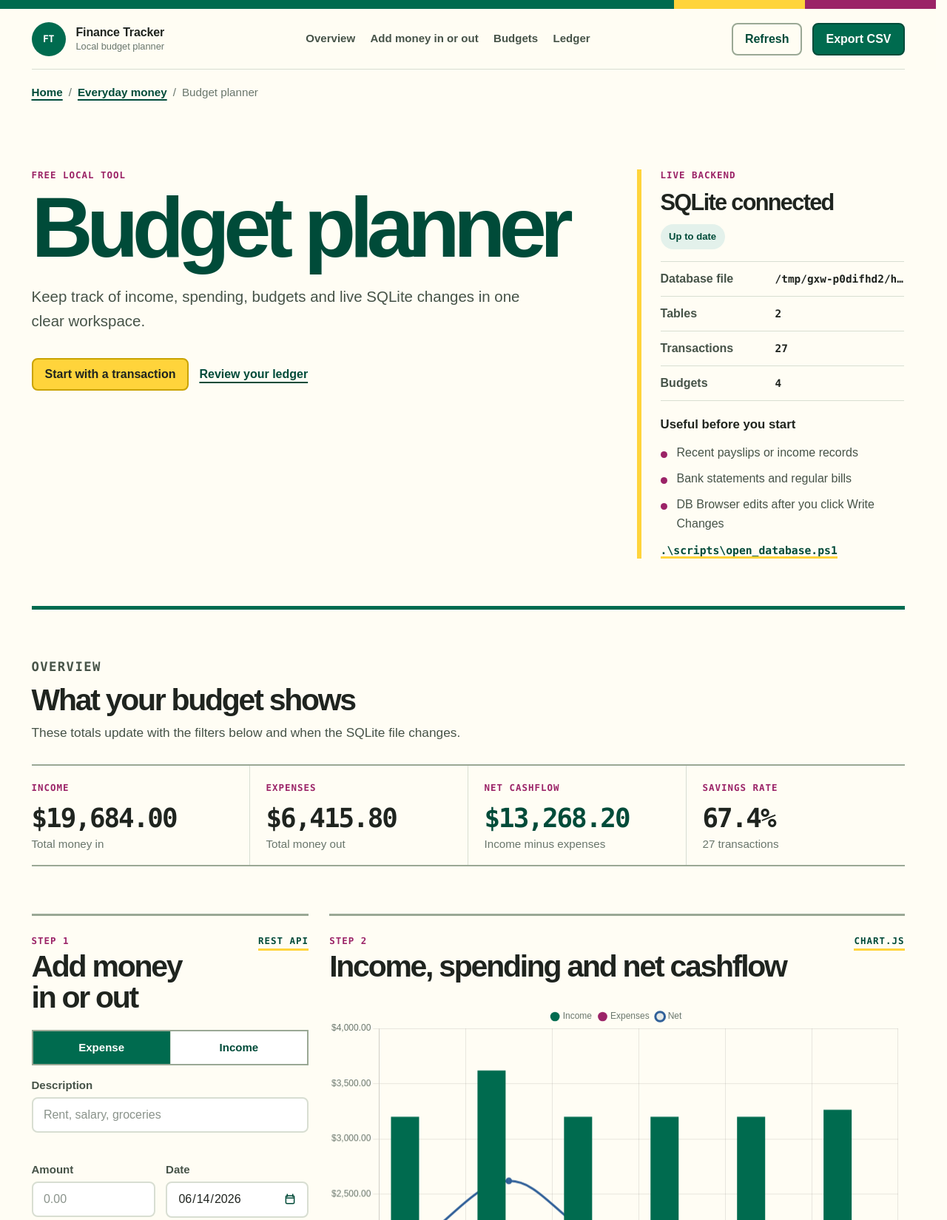
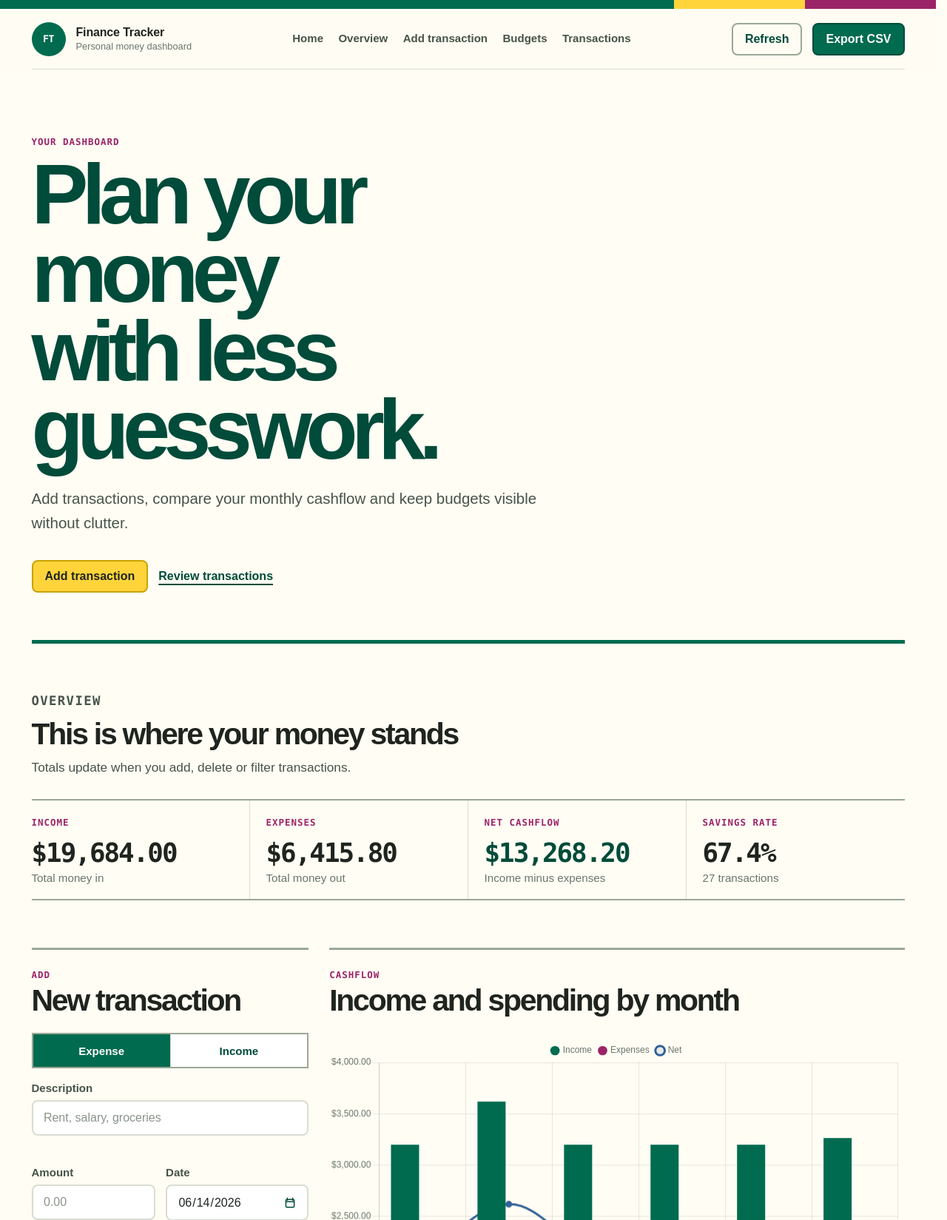
Before and after one commit to furqanfsl/Finance-Tracker, a Flask app: page /dashboard in a window 1280 px wide. Shown: the top 1649 px of the page at 74% size. Run offline with Flask 3, Linux system fonts and the light colour scheme; data comes from the database, SQL or seed files in the repository.

Commit message:
Hide backend details from dashboard

```diff
--- a/personal_finance_tracker/static/js/app.js
+++ b/personal_finance_tracker/static/js/app.js
@@ -28,7 +28,6 @@ const selectors = {
   budgetForm: document.querySelector("#budget-form"),
   filterForm: document.querySelector("#filter-form"),
   toast: document.querySelector("#toast"),
-  syncStatus: document.querySelector("#sync-status"),
   refreshButton: document.querySelector("#refresh-button"),
   exportButton: document.querySelector("#export-button"),
   clearFiltersButton: document.querySelector("#clear-filters-button"),
@@ -37,11 +36,6 @@ const selectors = {
   categoryOptions: document.querySelector("#category-options"),
   transactionRows: document.querySelector("#transaction-rows"),
   budgetList: document.querySelector("#budget-list"),
-  dbFile: document.querySelector("#db-file"),
-  dbTableCount: document.querySelector("#db-table-count"),
-  dbTransactionCount: document.querySelector("#db-transaction-count"),
-  dbBudgetCount: document.querySelector("#db-budget-count"),
-  dbTableList: document.querySelector("#db-table-list"),
   saveButton: document.querySelector("#save-transaction-button"),
   saveBudgetButton: document.querySelector("#save-budget-button"),
 };
@@ -57,7 +51,7 @@ function asDateLabel(value) {
 }
 
 function setStatus(message) {
-  selectors.syncStatus.textContent = message;
+  document.documentElement.dataset.syncStatus = message;
 }
 
 function showToast(message) {
@@ -334,27 +328,7 @@ function renderTransactions(transactions) {
 }
 
 function renderDatabaseStatus(database) {
-  const tables = database.tables || [];
-  const transactionTable = tables.find((table) => table.name === "transactions");
-  const budgetTable = tables.find((table) => table.name === "budgets");
-
-  selectors.dbFile.textContent = database.path || "SQLite database";
-  selectors.dbTableCount.textContent = `${tables.length}`;
-  selectors.dbTransactionCount.textContent = `${transactionTable?.row_count ?? 0}`;
-  selectors.dbBudgetCount.textContent = `${budgetTable?.row_count ?? 0}`;
   state.databaseFingerprint = database.fingerprint || state.databaseFingerprint;
-
-  selectors.dbTableList.innerHTML = tables.length
-    ? tables
-        .map(
-          (table) => `
-            <div class="db-row">
-              <strong>${escapeHtml(table.name)}</strong>
-              <span>${table.row_count} rows</span>
-            </div>`,
-        )
-        .join("")
-    : `<p class="empty-state">No database tables were found.</p>`;
 }
 
 function populateCategoryOptions() {
--- a/personal_finance_tracker/templates/dashboard.html
+++ b/personal_finance_tracker/templates/dashboard.html
@@ -1,23 +1,24 @@
 {% extends "base.html" %}
 
-{% block title %}Budget Planner | Finance Tracker{% endblock %}
+{% block title %}Dashboard | Finance Tracker{% endblock %}
 
 {% block content %}
 <header class="site-header" aria-label="Primary">
   <div class="service-band" aria-hidden="true"></div>
   <div class="shell topbar">
-    <a class="brand" href="#page-title" aria-label="Finance Tracker home">
+    <a class="brand" href="{{ url_for('ui.welcome') }}" aria-label="Finance Tracker home">
       <span class="brand-mark" aria-hidden="true">FT</span>
       <span class="brand-copy">
         <strong>Finance Tracker</strong>
-        <small>Local budget planner</small>
+        <small>Personal money dashboard</small>
       </span>
     </a>
     <nav class="topnav" aria-label="Dashboard sections">
+      <a href="{{ url_for('ui.welcome') }}">Home</a>
       <a href="#overview-title">Overview</a>
-      <a href="#transaction-form-title">Add money in or out</a>
+      <a href="#transaction-form-title">Add transaction</a>
       <a href="#budget-title">Budgets</a>
-      <a href="#transactions-title">Ledger</a>
+      <a href="#transactions-title">Transactions</a>
     </nav>
     <div class="header-actions" aria-label="Dashboard actions">
       <button class="button button-ghost" type="button" id="refresh-button">Refresh</button>
@@ -26,70 +27,25 @@
   </div>
 </header>
 
-<nav class="shell breadcrumb" aria-label="Breadcrumb">
-  <a href="#page-title">Home</a>
-  <span aria-hidden="true">/</span>
-  <a href="#overview-title">Everyday money</a>
-  <span aria-hidden="true">/</span>
-  <span>Budget planner</span>
-</nav>
-
-<section class="shell planner-hero" aria-labelledby="page-title">
+<section class="shell planner-hero dashboard-hero" aria-labelledby="page-title">
   <div class="hero-copy">
-    <p class="eyebrow">Free local tool</p>
-    <h1 id="page-title">Budget planner</h1>
+    <p class="eyebrow">Your dashboard</p>
+    <h1 id="page-title">Plan your money with less guesswork.</h1>
     <p>
-      Keep track of income, spending, budgets and live SQLite changes in one clear workspace.
+      Add transactions, compare your monthly cashflow and keep budgets visible without clutter.
     </p>
     <div class="hero-actions">
-      <a class="button button-primary" href="#transaction-form">Start with a transaction</a>
-      <a class="text-link" href="#transactions-title">Review your ledger</a>
+      <a class="button button-primary" href="#transaction-form">Add transaction</a>
+      <a class="text-link" href="#transactions-title">Review transactions</a>
     </div>
   </div>
-
-  <aside class="support-rail" aria-labelledby="database-title">
-    <div class="rail-heading">
-      <p class="section-kicker">Live backend</p>
-      <h2 id="database-title">SQLite connected</h2>
-      <span class="health-pill" id="sync-status" aria-live="polite">Loading data</span>
-    </div>
-
-    <dl class="database-list">
-      <div>
-        <dt>Database file</dt>
-        <dd id="db-file">Checking...</dd>
-      </div>
-      <div>
-        <dt>Tables</dt>
-        <dd id="db-table-count">-</dd>
-      </div>
-      <div>
-        <dt>Transactions</dt>
-        <dd id="db-transaction-count">-</dd>
-      </div>
-      <div>
-        <dt>Budgets</dt>
-        <dd id="db-budget-count">-</dd>
-      </div>
-    </dl>
-
-    <div class="prep-list" aria-label="Database quick actions">
-      <h3>Useful before you start</h3>
-      <ul>
-        <li>Recent payslips or income records</li>
-        <li>Bank statements and regular bills</li>
-        <li>DB Browser edits after you click Write Changes</li>
-      </ul>
-      <code>.\scripts\open_database.ps1</code>
-    </div>
-  </aside>
 </section>
 
 <section class="shell summary-section" aria-labelledby="overview-title">
   <div class="section-intro">
     <p class="section-kicker">Overview</p>
-    <h2 id="overview-title">What your budget shows</h2>
-    <p>These totals update with the filters below and when the SQLite file changes.</p>
+    <h2 id="overview-title">This is where your money stands</h2>
+    <p>Totals update when you add, delete or filter transactions.</p>
   </div>
   <dl class="summary-ledger">
     <div class="metric-card">
@@ -115,10 +71,9 @@
   <section class="planner-section form-panel" aria-labelledby="transaction-form-title">
     <div class="section-heading">
       <div>
-        <p class="section-kicker">Step 1</p>
-        <h2 id="transaction-form-title">Add money in or out</h2>
+        <p class="section-kicker">Add</p>
+        <h2 id="transaction-form-title">New transaction</h2>
       </div>
-      <span class="panel-badge">REST API</span>
     </div>
 
     <form id="transaction-form" novalidate>
@@ -172,10 +127,9 @@
   <section class="planner-section chart-panel wide-panel" aria-labelledby="cashflow-title">
     <div class="section-heading">
       <div>
-        <p class="section-kicker">Step 2</p>
-        <h2 id="cashflow-title">Income, spending and net cashflow</h2>
+        <p class="section-kicker">Cashflow</p>
+        <h2 id="cashflow-title">Income and spending by month</h2>
       </div>
-      <span class="panel-badge">Chart.js</span>
     </div>
     <p class="sr-only" id="cashflow-summary-text">Cashflow chart is loading.</p>
     <div class="chart-wrap">
@@ -186,8 +140,8 @@
   <section class="planner-section budget-panel" aria-labelledby="budget-title">
     <div class="section-heading">
       <div>
-        <p class="section-kicker">Step 3</p>
-        <h2 id="budget-title">Monthly budget limits</h2>
+        <p class="section-kicker">Budgets</p>
+        <h2 id="budget-title">Monthly limits</h2>
       </div>
     </div>
     <form id="budget-form" class="budget-form" novalidate>
@@ -209,7 +163,7 @@
   <section class="planner-section category-panel" aria-labelledby="category-title">
     <div class="section-heading">
       <div>
-        <p class="section-kicker">Spend mix</p>
+        <p class="section-kicker">Spending</p>
         <h2 id="category-title">Category breakdown</h2>
       </div>
     </div>
@@ -219,23 +173,11 @@
     </div>
   </section>
 
-  <section class="planner-section db-panel" aria-labelledby="backend-title">
-    <div class="section-heading">
-      <div>
-        <p class="section-kicker">Database</p>
-        <h2 id="backend-title">Backend table check</h2>
-      </div>
-    </div>
-    <div class="db-table-list" id="db-table-list" aria-live="polite">
-      <p class="empty-state">Loading database tables...</p>
-    </div>
-  </section>
-
   <section class="planner-section table-panel wide-panel" aria-labelledby="transactions-title">
     <div class="section-heading table-heading">
       <div>
-        <p class="section-kicker">Ledger</p>
-        <h2 id="transactions-title">Transactions</h2>
+        <p class="section-kicker">Transactions</p>
+        <h2 id="transactions-title">Recent activity</h2>
       </div>
       <form id="filter-form" class="filter-form" aria-label="Filter transactions">
         <fieldset class="filter-kind-field">
```
